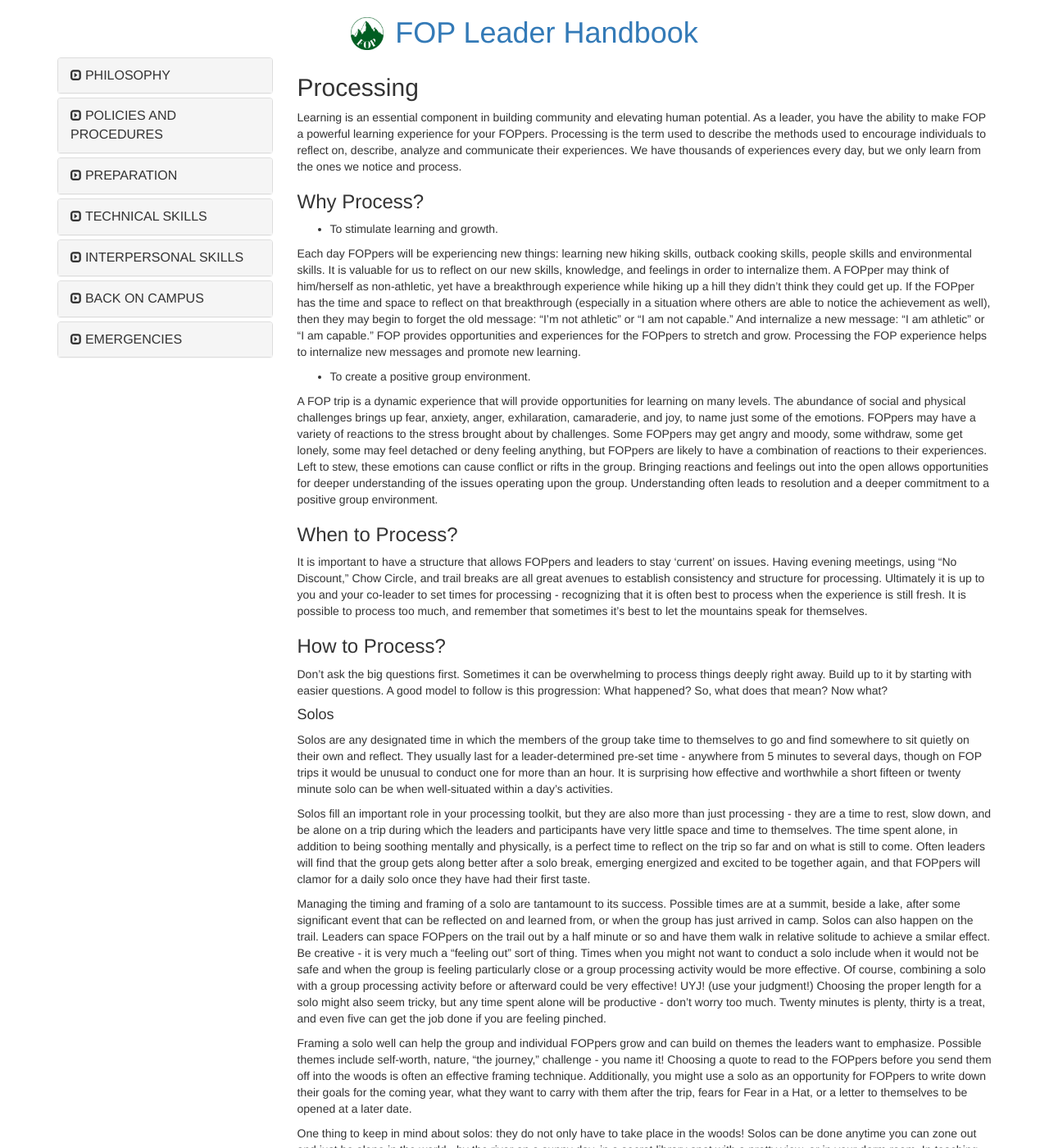
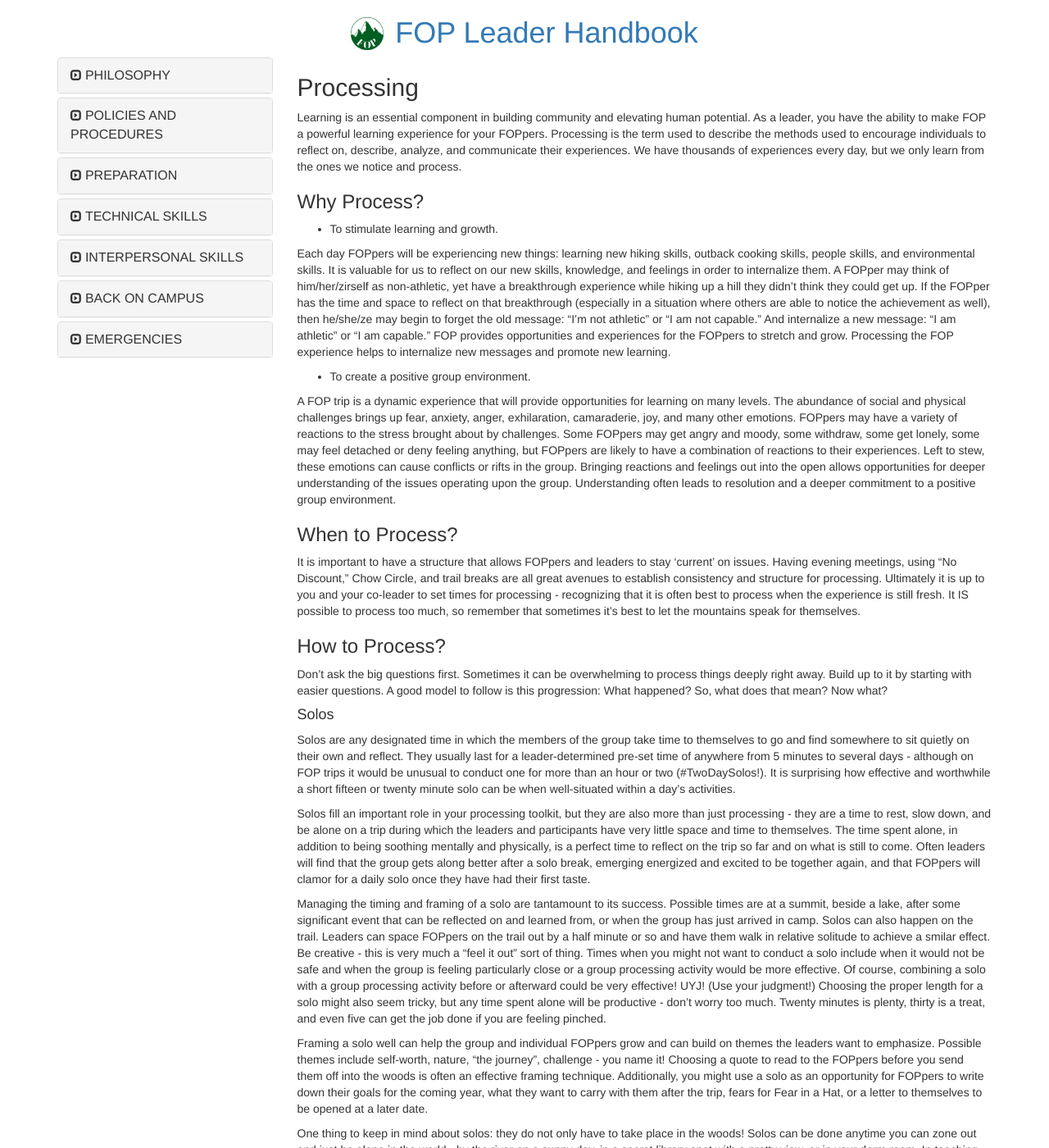
Before and after one commit to neo-project/global-blockchain-compliance-hub, a Jekyll site: the page built from _posts/1111-11-11-processing.md, in a window 1280 px wide and 1400 px high. Shown: the whole window at 82% size. Built offline with Jekyll 4.4.1, drawn with Linux system fonts in a browser that asks for light colours; nearby versions of some CDN libraries; comment, search, counter and statistics services are not loaded; some of the changed text lies outside the part shown.

Commit message:
Editted Processing section up to the start of where it listing all the different processing activities.  Fixed a lot of commas and mixed constructions.

```diff
--- a/_posts/1111-11-11-processing.md
+++ b/_posts/1111-11-11-processing.md
@@ -7,21 +7,21 @@
 comments: true
 ---
 
-Learning is an essential component in building community and elevating human potential. As a leader, you have the ability to make FOP a powerful learning experience for your FOPpers. Processing is the term used to describe the methods used to encourage individuals to reflect on, describe, analyze and communicate their experiences. We have thousands of experiences every day, but we only learn from the ones we notice and process.
+Learning is an essential component in building community and elevating human potential. As a leader, you have the ability to make FOP a powerful learning experience for your FOPpers. Processing is the term used to describe the methods used to encourage individuals to reflect on, describe, analyze, and communicate their experiences. We have thousands of experiences every day, but we only learn from the ones we notice and process.
 
 ### Why Process?
 
 - To stimulate learning and growth.
 
-Each day FOPpers will be experiencing new things: learning new hiking skills, outback cooking skills, people skills and environmental skills. It is valuable for us to reflect on our new skills, knowledge, and feelings in order to internalize them. A FOPper may think of him/herself as non-athletic, yet have a breakthrough experience while hiking up a hill they didn't think they could get up. If the FOPper has the time and space to reflect on that breakthrough (especially in a situation where others are able to notice the achievement as well), then they may begin to forget the old message: "I'm not athletic" or "I am not capable." And internalize a new message: "I am athletic" or "I am capable." FOP provides opportunities and experiences for the FOPpers to stretch and grow. Processing the FOP experience helps to internalize new messages and promote new learning.
+Each day FOPpers will be experiencing new things: learning new hiking skills, outback cooking skills, people skills, and environmental skills. It is valuable for us to reflect on our new skills, knowledge, and feelings in order to internalize them. A FOPper may think of him/her/zirself as non-athletic, yet have a breakthrough experience while hiking up a hill they didn't think they could get up. If the FOPper has the time and space to reflect on that breakthrough (especially in a situation where others are able to notice the achievement as well), then he/she/ze may begin to forget the old message: "I'm not athletic" or "I am not capable." And internalize a new message: "I am athletic" or "I am capable." FOP provides opportunities and experiences for the FOPpers to stretch and grow. Processing the FOP experience helps to internalize new messages and promote new learning.
 
 - To create a positive group environment.
 
-A FOP trip is a dynamic experience that will provide opportunities for learning on many levels. The abundance of social and physical challenges brings up fear, anxiety, anger, exhilaration, camaraderie, and joy, to name just some of the emotions. FOPpers may have a variety of reactions to the stress brought about by challenges. Some FOPpers may get angry and moody, some withdraw, some get lonely, some may feel detached or deny feeling anything, but FOPpers are likely to have a combination of reactions to their experiences. Left to stew, these emotions can cause conflict or rifts in the group. Bringing reactions and feelings out into the open allows opportunities for deeper understanding of the issues operating upon the group. Understanding often leads to resolution and a deeper commitment to a positive group environment.
+A FOP trip is a dynamic experience that will provide opportunities for learning on many levels. The abundance of social and physical challenges brings up fear, anxiety, anger, exhilaration, camaraderie, joy, and many other emotions. FOPpers may have a variety of reactions to the stress brought about by challenges. Some FOPpers may get angry and moody, some withdraw, some get lonely, some may feel detached or deny feeling anything, but FOPpers are likely to have a combination of reactions to their experiences. Left to stew, these emotions can cause conflicts or rifts in the group. Bringing reactions and feelings out into the open allows opportunities for deeper understanding of the issues operating upon the group. Understanding often leads to resolution and a deeper commitment to a positive group environment.
 
 ### When to Process?
 
-It is important to have a structure that allows FOPpers and leaders to stay 'current' on issues. Having evening meetings, using "No Discount," Chow Circle, and trail breaks are all great avenues to establish consistency and structure for processing. Ultimately it is up to you and your co-leader to set times for processing - recognizing that it is often best to process when the experience is still fresh. It is possible to process too much, and remember that sometimes it's best to let the mountains speak for themselves.
+It is important to have a structure that allows FOPpers and leaders to stay 'current' on issues. Having evening meetings, using "No Discount," Chow Circle, and trail breaks are all great avenues to establish consistency and structure for processing. Ultimately it is up to you and your co-leader to set times for processing - recognizing that it is often best to process when the experience is still fresh. It IS possible to process too much, so remember that sometimes it's best to let the mountains speak for themselves.
 
 ### How to Process?
 
@@ -29,17 +29,18 @@
 
 #### Solos
 
-Solos are any designated time in which the members of the group take time to themselves to go and find somewhere to sit quietly on their own and reflect. They usually last for a leader-determined pre-set time - anywhere from 5 minutes to several days, though on FOP trips it would be unusual to conduct one for more than an hour. It is surprising how effective and worthwhile a short fifteen or twenty minute solo can be when well-situated within a day's activities.
+Solos are any designated time in which the members of the group take time to themselves to go and find somewhere to sit quietly on their own and reflect. They usually last for a leader-determined pre-set time of anywhere from 5 minutes to several days - although on FOP trips it would be unusual to conduct one for more than an hour or two (#TwoDaySolos!). It is surprising how effective and worthwhile a short fifteen or twenty minute solo can be when well-situated within a day's activities.
 
 Solos fill an important role in your processing toolkit, but they are also more than just processing - they are a time to rest, slow down, and be alone on a trip during which the leaders and participants have very little space and time to themselves. The time spent alone, in addition to being soothing mentally and physically, is a perfect time to reflect on the trip so far and on what is still to come. Often leaders will find that the group gets along better after a solo break, emerging energized and excited to be together again, and that FOPpers will clamor for a daily solo once they have had their first taste.
 
-Managing the timing and framing of a solo are tantamount to its success. Possible times are at a summit, beside a lake, after some significant event that can be reflected on and learned from, or when the group has just arrived in camp. Solos can also happen on the trail. Leaders can space FOPpers on the trail out by a half minute or so and have them walk in relative solitude to achieve a smilar effect. Be creative - it is very much a "feeling out" sort of thing. Times when you might not want to conduct a solo include when it would not be safe and when the group is feeling particularly close or a group processing activity would be more effective. Of course, combining a solo with a group processing activity before or afterward could be very effective! UYJ! (use your judgment!) Choosing the proper length for a solo might also seem tricky, but any time spent alone will be productive - don't worry too much. Twenty minutes is plenty, thirty is a treat, and even five can get the job done if you are feeling pinched.
+Managing the timing and framing of a solo are tantamount to its success. Possible times are at a summit, beside a lake, after some significant event that can be reflected on and learned from, or when the group has just arrived in camp. Solos can also happen on the trail. Leaders can space FOPpers on the trail out by a half minute or so and have them walk in relative solitude to achieve a smilar effect. Be creative - this is very much a “feel it out" sort of thing. Times when you might not want to conduct a solo include when it would not be safe and when the group is feeling particularly close or a group processing activity would be more effective. Of course, combining a solo with a group processing activity before or afterward could be very effective! UYJ! (Use your judgment!) Choosing the proper length for a solo might also seem tricky, but any time spent alone will be productive - don't worry too much. Twenty minutes is plenty, thirty is a treat, and even five can get the job done if you are feeling pinched.
 
-Framing a solo well can help the group and individual FOPpers grow and can build on themes the leaders want to emphasize. Possible themes include self-worth, nature, "the journey," challenge - you name it! Choosing a quote to read to the FOPpers before you send them off into the woods is often an effective framing technique. Additionally, you might use a solo as an opportunity for FOPpers to write down their goals for the coming year, what they want to carry with them after the trip, fears for Fear in a Hat, or a letter to themselves to be opened at a later date.
+Framing a solo well can help the group and individual FOPpers grow and can build on themes the leaders want to emphasize. Possible themes include self-worth, nature, "the journey”, challenge - you name it! Choosing a quote to read to the FOPpers before you send them off into the woods is often an effective framing technique. Additionally, you might use a solo as an opportunity for FOPpers to write down their goals for the coming year, what they want to carry with them after the trip, fears for Fear in a Hat, or a letter to themselves to be opened at a later date.
 
 One thing to keep in mind about solos: they do not only have to take place in the woods! Solos can be done anytime you can zone out and just be alone in the world - by the river on a sunny day, in a secret library spot with a pretty view, or in your dorm room. In teaching your FOPpers how wonderful solos can be, you are giving them a skill they can use throughout their life to collect themselves, slow down, and reflect. Make sure they know this - there are many times during freshmen year in particular when deep breaths during a twenty minute solo can do a whole mountain of good.
 
 When conducting solos, keep the following logistical guidelines in mind:
+
 1. Have one leader stay put throughout (at a central, known location), and inform the FOPpers where that leader will be.
 2. Have a communication system in place beforehand to deal with any emergencies.
 3. Be aware of the solo locations of all FOPpers. Usually this will be within 50 meters of the leaders' location.
@@ -60,21 +61,20 @@
 
 #### Follow a Progression
 
-The real skill in group building is in correctly reading your group, understanding their needs, knowing where they are in the group process, and then responding with the correct type of intervention. For example, doing intense feedback exercises in the beginning, before FOPpers know each other, is probably going to turn the FOPpers off, and maybe worse, undermine their trust in you. On the other hand, there may be times when issues are straining to reach the surface, and doing an appreciation circle would be very frustrating to FOPpers needing to discuss more intense problems.
+The real skill in group building is in correctly reading your group, understanding their needs, knowing where you are in the group process, and then responding with the correct type of intervention. For example, doing intense feedback exercises in the beginning, before FOPpers know each other, is probably going to turn the FOPpers off, and, maybe worse, undermine their trust in you. On the other hand, there may be times when issues are straining to reach the surface, and doing an appreciation circle would be very frustrating to FOPpers needing to discuss more intense problems.
 
-In the beginning of your trip, FOPpers will probably be more inclined to open up if the exercises are oriented toward sharing "safe" information about themselves - common information they regularly share with new friends. As the group members become accustomed to one another, and an atmosphere of trust is established, then sharing can progress to a higher level, with FOPpers revealing more of themselves to the group. Remember, this is not group therapy! It's important for group leaders to keep the topics of sharing from getting too personal and tragic - be sure you can handle the topic you open up. The sharing has more to do with understanding the FOP-per as he/she operates in the group, and not about the details of a troubled home life. That said, FOPpers are not isolated from their former memories and experiences while on the trip, and just because something is hard to share and sad does not mean it is out-of-bounds. To understand a FOPper in the group, the group might need to understand tough elements of the FOPper's past.
+In the beginning of your trip, FOPpers will probably be more inclined to open up if the exercises are oriented toward sharing "safe" information about themselves - common information they regularly share with new friends. As the group members become accustomed to one another, and an atmosphere of trust is established, then sharing can progress to a higher level, with FOPpers revealing more of themselves to the group. Remember: this is not group therapy! It's important for group leaders to keep the topics of sharing from getting too personal and tragic - be sure you can handle the topic you open up. The sharing has more to do with understanding the FOP-per as he/she operates in the group, and less to do with the details of a troubled home life. That said, FOPpers are not isolated from their former memories and experiences while on the trip, and just because something is hard to share and sad does not mean it is out-of-bounds. To understand a FOPper in the group the group might need to understand tough elements of the FOPper's past.
 
 Here are some suggestions for processing exercises corresponding to the typical stages of group development:
 
-- Forming: Initial name games and light-weight sharing, goal setting.
+- Forming: Initial name games, light-weight sharing, and goal setting.
 - Storming: Group problem solving activities, group sharing exercises, appreciation circles, comfortable feedback, facilitating conflicts with round tables, self-awareness exercises.
 - Norming: Re-evaluating group goals, sharing exercises, group problem solving activities.
-- Performing/Transition (to life at Harvard): Comfortable and uncomfortable feed- back exercises, appreciation, reaffirming feedback.
-
+- Performing/Transition (to life at Harvard): Comfortable and uncomfortable feedback exercises, appreciation, reaffirming feedback.
 
 #### Processing at Will: The Flexible Evening Meeting
 
-Some groups, and even some leaders, respond negatively to the idea that every evening they have to get together to "debrief the day," or "talk about deep issues." If leaders are turned off by having to lead evening meetings, and FOPpers are dreading the next time they have to "talk about all this serious stuff," then evening meetings are nearly worthless. If your group whines and complains every time you bring up group meeting, then be flexible. Plan to do evening meeting type activities at different times during the day, catching FOPpers when they're full of energy. Do an appreciation circle at the end of the trail, or over lunch. Circle up at a regroup and do a check in, have them say something as they take a treat. Perhaps this lighter technique might better suit your group. Sticking with the daily meeting may also get your group used to coming together for discussions and open the door for Summit meetings.
+Some groups, and even some leaders, respond negatively to the idea that every evening they have to get together to "debrief the day," or "talk about deep issues." If leaders are turned off by having to lead evening meetings, and FOPpers are dreading the next time they have to "talk about all this serious stuff," then evening meetings are nearly worthless. If your group whines and complains every time you bring up group meeting, be flexible. Plan to do evening meeting type activities at different times during the day, catching FOPpers when they're full of energy. Do an appreciation circle at the end of the trail, or over lunch. Circle up at a regroup and do a check in; have them say something as they take a treat. Perhaps this lighter technique might better suit your group. Sticking with the daily meeting may also get your group used to coming together for discussions and open the door for Summit meetings.
 
 When thinking of the specific technique you want to use to frame your evening meeting, some genres of exercises to consider are:
 
@@ -134,11 +134,16 @@
 #### Hints for Discussion
 
 - This activity can be powerful if the group takes it seriously and is willing to have discussion on other people' fears. When a group does not take it seriously, it may be best to gracefully bow out of the activity and try to reframe it later.
+
 - Sometimes the discussion will focus too much on solutions, or superficial optimism. If one of the fears is "flunking out of school" it may be better to recognize that these things do happen and offer support rather than denial of anyone in the group could ever fail at anything.
+
 - As a leader, you can add questions and/or comments to move the discussion along:
-	- Has anyone here ever felt this fear?
-	- Do others recognize this fear?
-	- Maybe there is no solution to this in the context of the activity, but I am glad it is out in the open where we can be sensitive to such a fear.
+
+  	- Has anyone here ever felt this fear?
+
+  	- Do others recognize this fear?
+
+  	- Maybe there is no solution to this in the context of the activity, but I am glad it is out in the open where we can be sensitive to such a fear.
 
 #### Overall
 
```
